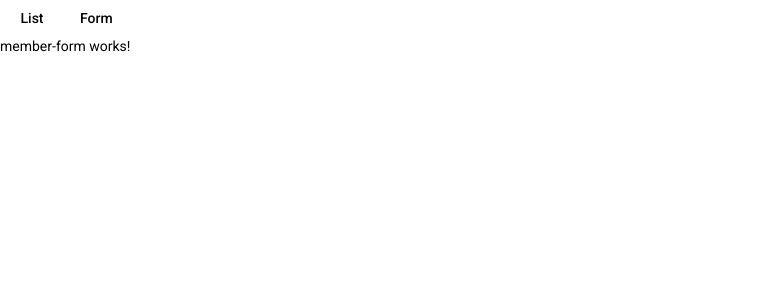
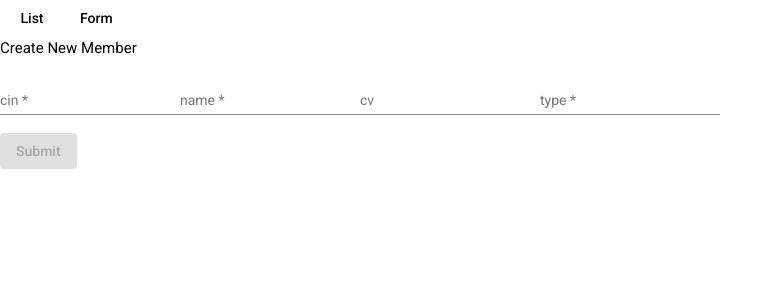
Before and after one commit to ahmed-sakka/mylaboratory, an Angular app: page /members-form in a window 1280 px wide. Shown: the top 300 px of the page, without its empty margins (0-783 px from the left). Built offline with nearby package versions, Linux system fonts and the light colour scheme.

Commit message:
add member form component.

```diff
--- a/src/app/app.module.ts
+++ b/src/app/app.module.ts
@@ -5,8 +5,8 @@ import { AppRoutingModule } from './app-routing.module';
 import { AppComponent } from './app.component';
 import { MemberListComponent } from './member-list/member-list.component';
 import { BrowserAnimationsModule } from '@angular/platform-browser/animations';
-import { MaterialModule } from './material.module';
 import { MemberFormComponent } from './member-form/member-form.component';
+import { SharedModule } from './shared/shared.module';
 
 
 @NgModule({
@@ -19,7 +19,7 @@ import { MemberFormComponent } from './member-form/member-form.component';
     BrowserModule,
     AppRoutingModule,
     BrowserAnimationsModule,
-    MaterialModule
+    SharedModule,
   ],
   providers: [],
   bootstrap: [AppComponent]
--- a/src/app/member-form/member-form.component.html
+++ b/src/app/member-form/member-form.component.html
@@ -1 +1,29 @@
-<p>member-form works!</p>
+<div class="container">
+    <h4> Create New Member</h4>
+
+    <form [formGroup]="form" *ngIf="!!form" (ngSubmit)="onSubmit()" class="form">
+
+        <mat-form-field>
+            <input matInput placeholder="cin" formControlName="cin">
+        </mat-form-field>
+
+        <mat-form-field>
+            <input matInput placeholder="name" formControlName="name">
+        </mat-form-field>
+
+        <mat-form-field>
+            <input matInput placeholder="cv" formControlName="cv">
+        </mat-form-field>
+
+        <mat-form-field>
+            <input matInput placeholder="type" formControlName="type">
+        </mat-form-field>
+
+        <div class="form-element">
+            <button mat-raised-button color="primary" type="submit" class="button"
+                [disabled]="form.invalid">Submit</button>
+        </div>
+    </form>
+
+
+</div>
--- a/src/app/member-form/member-form.component.ts
+++ b/src/app/member-form/member-form.component.ts
@@ -1,4 +1,5 @@
 import { Component, OnInit } from '@angular/core';
+import {FormControl, FormGroup, Validators} from '@angular/forms';
 
 @Component({
   selector: 'app-member-form',
@@ -6,10 +7,24 @@ import { Component, OnInit } from '@angular/core';
   styleUrls: ['./member-form.component.scss']
 })
 export class MemberFormComponent implements OnInit {
+  form: FormGroup;
 
   constructor() { }
 
   ngOnInit(): void {
+    this.initForm();
   }
 
+  private initForm(): void {
+    this.form = new FormGroup({
+      cin: new FormControl(null, [Validators.required]),
+      name: new FormControl(null, [Validators.required]),
+      cv: new FormControl(null, []),
+      type: new FormControl(null, [Validators.required]),
+    });
+  }
+
+  onSubmit(): void {
+    console.log(this.form.value);
+  }
 }
--- a/src/app/material.module.ts
+++ b/src/app/shared/material.module.ts
@@ -28,9 +28,9 @@ import {MatSnackBarModule} from '@angular/material/snack-bar';
 import {MatTableModule} from '@angular/material/table';
 import {MatSortModule} from '@angular/material/sort';
 import {MatPaginatorModule} from '@angular/material/paginator';
-import {MatButtonModule} from "@angular/material/button";
-import {MatCheckboxModule} from "@angular/material/checkbox";
-import {MatRippleModule} from "@angular/material/core";
+import {MatButtonModule} from '@angular/material/button';
+import {MatCheckboxModule} from '@angular/material/checkbox';
+import {MatRippleModule} from '@angular/material/core';
 
 
 @NgModule({
```
Also changed, not shown: src/app/shared/shared.module.ts (added, +22 -0 lines).
